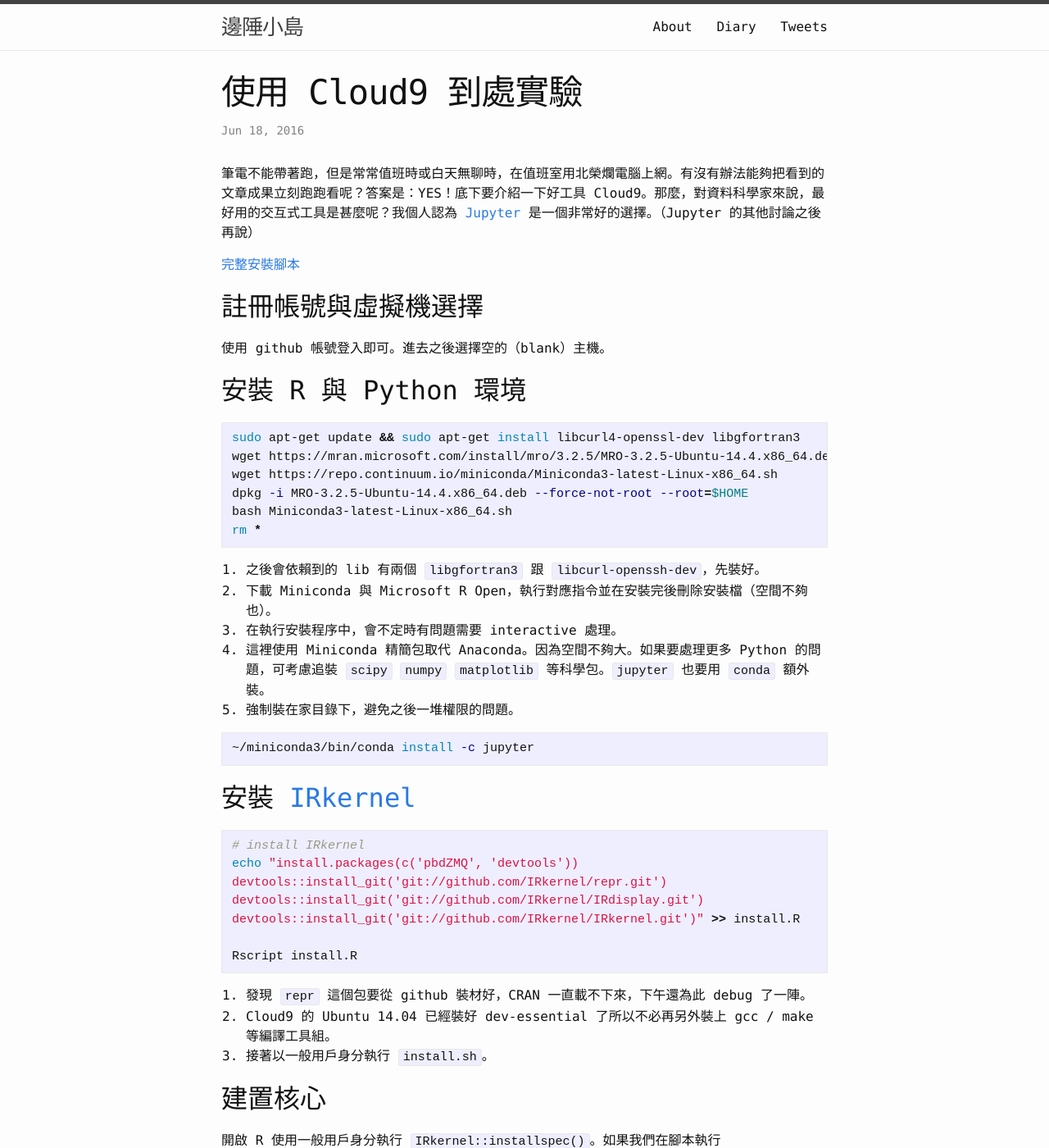
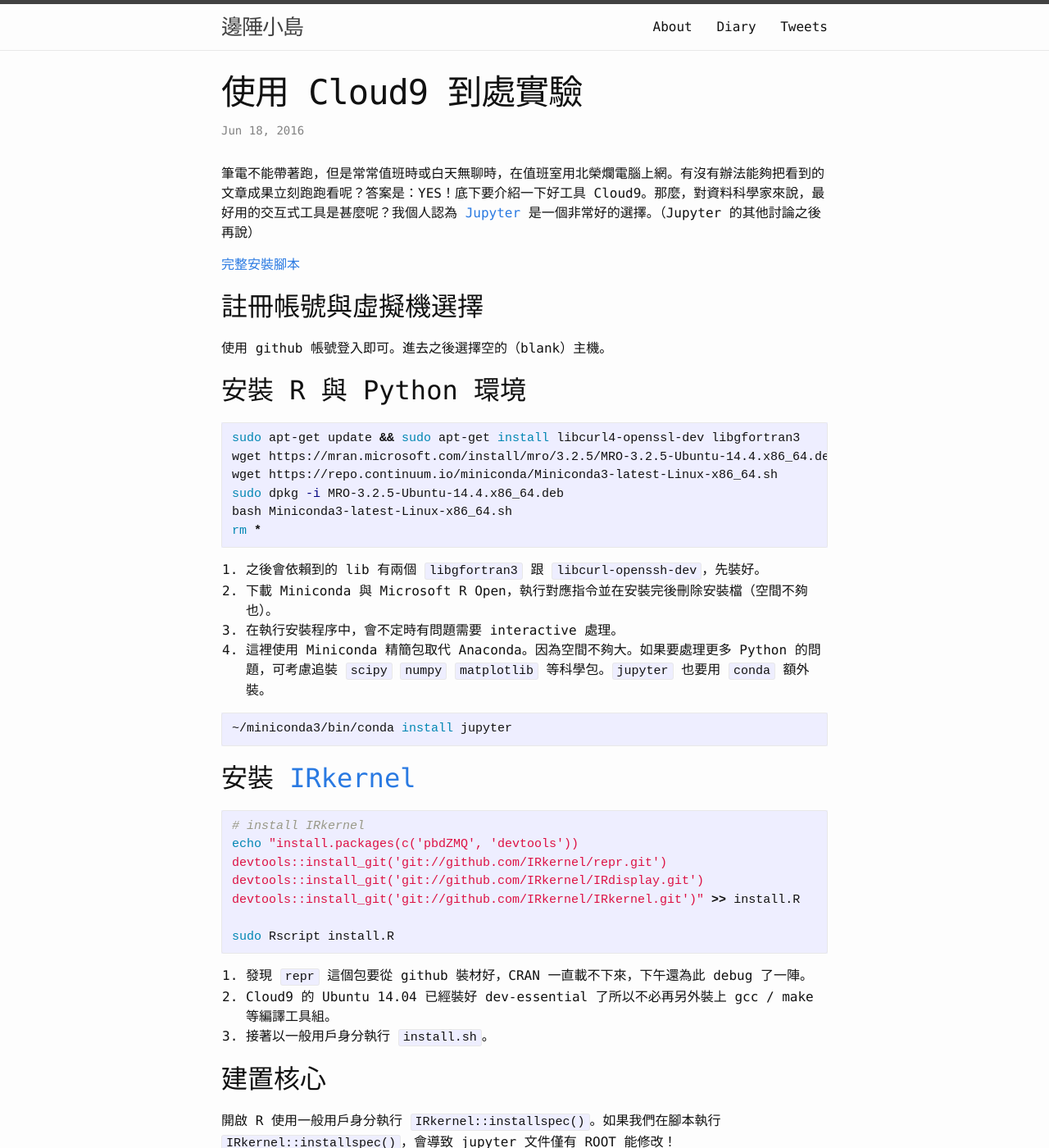
Before and after one commit to algaebrown/yfwu.github.io, a Jekyll site: the page built from _posts/datascience/2016-06-18-colud9.md, in a window 1280 px wide and 1400 px high. Shown: the whole window at 82% size. Built offline with Jekyll 4.4.1, drawn with Linux system fonts in a browser that asks for light colours; comment, search, counter and statistics services are not loaded.

Commit message:
Update 2016-06-18-colud9.md

````diff
--- a/_posts/datascience/2016-06-18-colud9.md
+++ b/_posts/datascience/2016-06-18-colud9.md
@@ -16,7 +16,7 @@ tags: [cloud9, R, Python, Jupitor]
 sudo apt-get update && sudo apt-get install libcurl4-openssl-dev libgfortran3
 wget https://mran.microsoft.com/install/mro/3.2.5/MRO-3.2.5-Ubuntu-14.4.x86_64.deb
 wget https://repo.continuum.io/miniconda/Miniconda3-latest-Linux-x86_64.sh
-dpkg -i MRO-3.2.5-Ubuntu-14.4.x86_64.deb --force-not-root --root=$HOME
+sudo dpkg -i MRO-3.2.5-Ubuntu-14.4.x86_64.deb
 bash Miniconda3-latest-Linux-x86_64.sh
 rm *
 ```
@@ -25,10 +25,9 @@ rm *
 2. 下載 Miniconda 與 Microsoft R Open，執行對應指令並在安裝完後刪除安裝檔（空間不夠也）。
 3. 在執行安裝程序中，會不定時有問題需要 interactive 處理。
 4. 這裡使用 Miniconda 精簡包取代 Anaconda。因為空間不夠大。如果要處理更多 Python 的問題，可考慮追裝 ``scipy`` ``numpy`` ``matplotlib`` 等科學包。``jupyter`` 也要用 ``conda`` 額外裝。
-5. 強制裝在家目錄下，避免之後一堆權限的問題。
 
 ```shell
-~/miniconda3/bin/conda install -c jupyter
+~/miniconda3/bin/conda install jupyter
 ```
 
 ## 安裝 [IRkernel](https://github.com/IRkernel/IRkernel)
@@ -39,7 +38,7 @@ devtools::install_git('git://github.com/IRkernel/repr.git')
 devtools::install_git('git://github.com/IRkernel/IRdisplay.git')
 devtools::install_git('git://github.com/IRkernel/IRkernel.git')" >> install.R
 
-Rscript install.R
+sudo Rscript install.R
 ```
 
 1. 發現 ``repr`` 這個包要從 github 裝材好，CRAN 一直載不下來，下午還為此 debug 了一陣。
````
